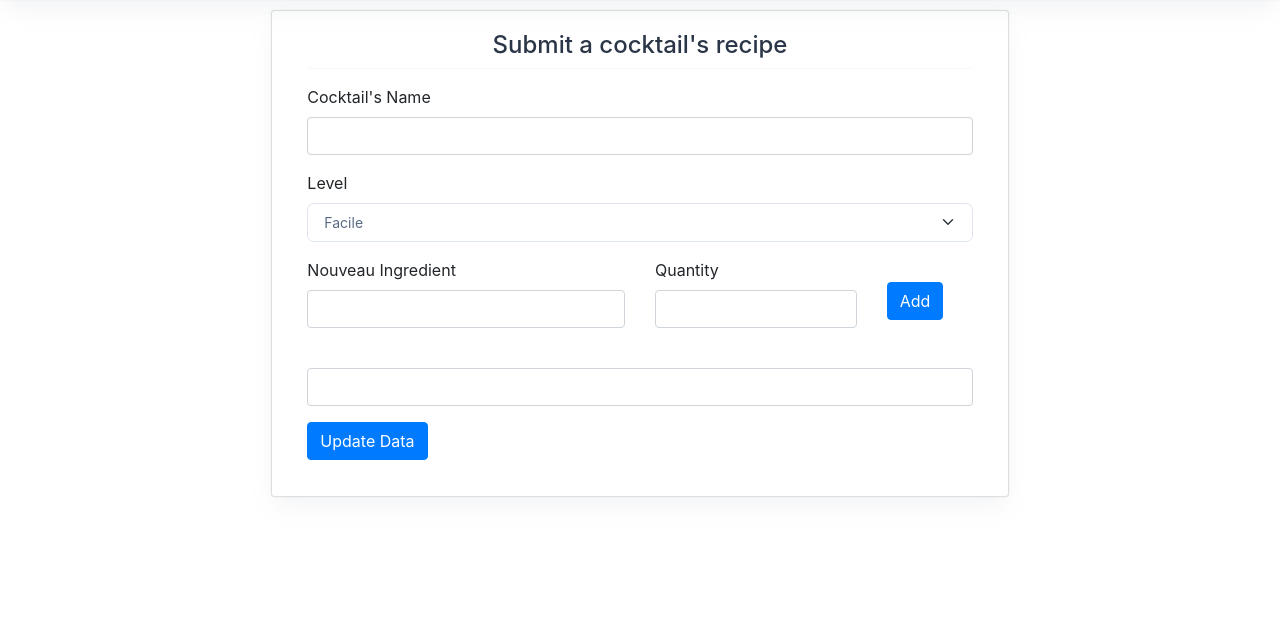
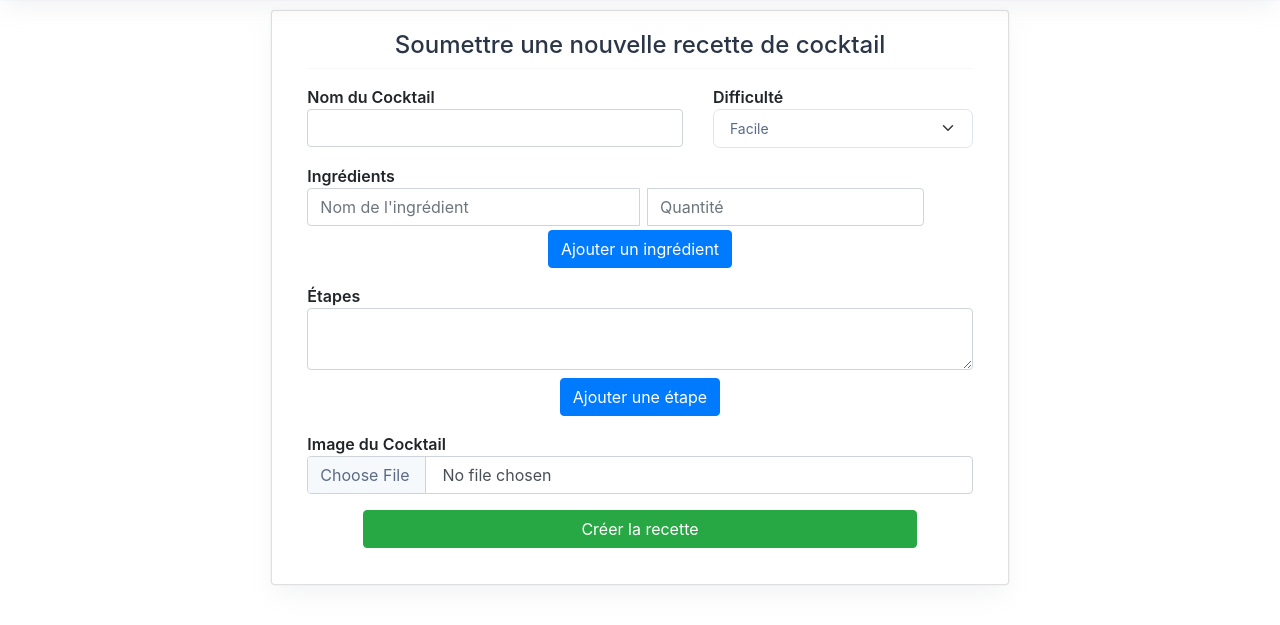
Before and after one commit to AdiyoFouad/cocktailgenius, a Flask app: page /submit_recipe in a window 1280 px wide. Shown: the part 62-687 px from the top of the page. Run offline with Flask 3, Linux system fonts and the light colour scheme; some libraries are stand-ins or nearby versions.

Commit message:
cocktail submission page

```diff
--- a/app.py
+++ b/app.py
@@ -1,6 +1,6 @@
 from flask import Flask, render_template
 from flask_jwt_extended import JWTManager
-from routes import student_blueprint, cocktail_blueprint
+from routes import student_blueprint, cocktail_blueprint, main_blueprint
 from database import db
 
 app = Flask(__name__)
@@ -13,19 +13,9 @@ jwt = JWTManager(app)
 
 
 
+app.register_blueprint(main_blueprint)
 app.register_blueprint(student_blueprint)
 app.register_blueprint(cocktail_blueprint)
-
-
-@app.route('/')
-@app.route('/home')
-def index():
-    return render_template('index.html')
-
-
-@app.route('/submit_recipe')
-def submit_recipe():
-    return render_template('submit_recipe.html', title= "Submit Recipe")
 
 
 
--- a/routes.py
+++ b/routes.py
@@ -3,6 +3,21 @@ from models import Student
 from database import db
 
 student_blueprint = Blueprint('student', __name__)
+
+
+
+main_blueprint = Blueprint('main', __name__)
+
+@main_blueprint.route('/')
+@main_blueprint.route('/home')
+def index():
+    return render_template('index.html')
+
+@main_blueprint.route('/submit_recipe')
+def submit_recipe():
+    return render_template('submit_recipe.html', title= "Submit Recipe")
+
+
 
 
 cocktail_blueprint = Blueprint('cocktail', __name__)
@@ -11,10 +26,18 @@ cocktail_blueprint = Blueprint('cocktail', __name__)
 def cocktails():
     return render_template('cocktails.html', title="Cocktails")
 
-
 @cocktail_blueprint.route('/cocktail/<int:cocktail_id>')
 def details_cocktail(cocktail_id):
     return render_template('details.html', title="Cocktail Details", cocktail = cocktail_id)
+
+@cocktail_blueprint.route('/new_cocktail', methods=['POST'])
+def new_cocktail():
+    if request.method == "POST":
+        flash("Soumission de la nouvelle recette de cocktail effectué avec succès")
+
+        return jsonify(request.form), 201
+
+        """return redirect(url_for('index'))"""
 
 
 
--- a/templates/submit_recipe.html
+++ b/templates/submit_recipe.html
@@ -1,51 +1,128 @@
 {% extends 'layouts.html' %}
 
-
 {% block content%}
-
-
-<div class="container-fluid p-2 ">
+<div class="container-fluid p-2">
     <div class="card col-md-7 m-auto">
         <div class="card-body">
-            <form action="" method="post">
-                <h4 class="text-center">Submit a cocktail's recipe</h4>
+            <form action="{{url_for('cocktail.new_cocktail')}}" id="cocktailForm" method="post">
+                <h4 class="text-center">Soumettre une nouvelle recette de cocktail</h4>
                 <hr class="mt-1">
-                <div class="form-group">
-                    <label for="name">Cocktail's Name</label>
-                    <input type="text" class="form-control" name="name"  id="" required="1">
-                </div>
-                <div class="form-group">
-                    <label for="level">Level</label>
-                    <select class="form-select" name="level" id="" placeholder="kk">
-                        <option value="Facile">Facile</option>
-                        <option value="Intermédiaire">Intermédiaire</option>
-                        <option value="Difficile">Difficile</option>
-                    </select>
-                </div>
                 <div class="row">
-                    <div class="form-group col-6">
-                        <label for="name">Nouveau Ingredient</label>
-                        <input type="text" class="form-control" name="name"  id="" required="1">
+                    <div class="form-group col-md-7">
+                        <label for="nom" class="fw-semibold mb-0">Nom du Cocktail</label>
+                        <input type="text" class="form-control" name="nom" required>
                     </div>
-                    <div class="form-group col-4">
-                        <label for="name">Quantity</label>
-                        <input type="text" class="form-control" name="name"  id="" required="1">
-                    </div>
-                    <div class="col d-flex align-items-center">
-                        <button class="btn btn-primary" type="button">Add</button>
+                    <div class="form-group col">
+                        <label for="difficulte" class="fw-semibold mb-0">Difficulté</label>
+                        <select class="form-select" name="difficulte" required>
+                            <option value="Facile">Facile</option>
+                            <option value="Intermédiaire">Intermédiaire</option>
+                            <option value="Difficile">Difficile</option>
+                        </select>
                     </div>
                 </div>
                 <div class="form-group">
-                    <label for="name"></label>
-                    <input type="text" class="form-control" name="name"  id="" required="1">
+                    <label class="fw-semibold mb-0">Ingrédients</label>
+                    <div id="ingredients">
+                        <div class="ingredient">
+                            <div class="input-group">
+                                <input type="text" class="form-control col-6 me-2" name="ingredients[]" placeholder="Nom de l'ingrédient" required>
+                                <input type="text" class="form-control col-5" name="quantites[]" placeholder="Quantité" required>
+                            </div>
+                        </div>
+                    </div>
+                    <div class="d-flex justify-content-center"><button type="button" class="btn btn-primary mt-1" id="addIngredient">Ajouter un ingrédient</button></div>
                 </div>
                 <div class="form-group">
-                    <button type="submit" class="btn btn-primary">Update Data</button>
+                    <label  class="fw-semibold mb-0">Étapes</label>
+                    <div id="etapes">
+                        <div class="etape">
+                            <textarea class="form-control" name="etapes[]" required></textarea>
+                        </div>
+                    </div>
+                    <div class="d-flex justify-content-center"><button type="button" class="btn btn-primary mt-2" id="addEtape">Ajouter une étape</button></div>
+                </div>
+                <div class="form-group">
+                    <label for="image" class="fw-semibold mb-0">Image du Cocktail</label>
+                    <input type="file" class="form-control" name="image" required accept="image/*">
+                </div>
+
+                <input type="hidden" id="ingredientsConcatenated" name="ingredients">
+                <input type="hidden" id="etapesConcatenated" name="etapes">
+                <div class="form-group">
+                    <button type="button" onclick="concatAndSubmit()" class="btn btn-success col-10 offset-1">Créer la recette</button>
                 </div>
             </form>
         </div>
     </div>
 </div>
 
+<script>
+    // JavaScript pour ajouter et supprimer des champs d'ingrédients et d'étapes
+    document.getElementById("addIngredient").addEventListener("click", function() {
+        var ingredients = document.getElementById("ingredients");
+        var ingredient = document.createElement("div");
+        ingredient.classList.add("ingredient");
+        ingredient.innerHTML = `<div class="input-group mt-1">
+                                    <input type="text" class="form-control col-6 me-2" name="ingredients[]" placeholder="Nom de l'ingrédient" required>
+                                    <input type="text" class="form-control col-5 me-2" name="quantites[]" placeholder="Quantité" required>
+                                </div>`;
+        ingredients.appendChild(ingredient);
+        if (ingredients.children.length > 1) {
+            var removeButton = document.createElement("button");
+            removeButton.type = "button";
+            removeButton.classList.add("btn", "btn-danger", "remove", "fw-bolder", "rounded");
+            removeButton.textContent = "-";
+            ingredient.querySelector(".input-group").appendChild(removeButton);
+            removeButton.addEventListener("click", function() {
+                ingredient.remove();
+            });
+        }
+    });
 
-{%endblock%}
+    document.getElementById("addEtape").addEventListener("click", function() {
+        var etapes = document.getElementById("etapes");
+        var etape = document.createElement("div");
+        etape.classList.add("etape");
+        etape.innerHTML = `<div class="input-group d-flex justify-content-between align-items-center mt-1"><textarea class="form-control col-11" name="etapes[]" required></textarea></div>`;
+        etapes.appendChild(etape);
+        if (etapes.children.length > 1) {
+            var removeButton = document.createElement("button");
+            removeButton.type = "button";
+            removeButton.classList.add("btn", "btn-danger", "remove", "fw-bolder", "rounded");
+            removeButton.textContent = "-";
+            etape.querySelector(".input-group").appendChild(removeButton);
+            removeButton.addEventListener("click", function() {
+                etape.remove();
+            });
+        }
+    });
+
+
+    function concatAndSubmit() {
+        var ingredients = document.getElementsByName("ingredients[]");
+        var quantites = document.getElementsByName("quantites[]");
+        var etapes = document.getElementsByName("etapes[]");
+
+        var ingredientsConcatenated = "";
+        var etapesConcatenated = "";
+
+        // Concaténer les valeurs des champs d'ingrédients
+        for (var i = 0; i < ingredients.length; i++) {
+            ingredientsConcatenated += ingredients[i].value + " : " + quantites[i].value + "\n";
+        }
+
+        // Concaténer les valeurs des champs d'étapes
+        for (var j = 0; j < etapes.length; j++) {
+            etapesConcatenated += etapes[j].value + "\n";
+        }
+
+        // Stocker les valeurs concaténées dans des champs cachés
+        document.getElementById("ingredientsConcatenated").value = ingredientsConcatenated;
+        document.getElementById("etapesConcatenated").value = etapesConcatenated;
+
+        // Soumettre le formulaire
+        document.getElementById("cocktailForm").submit();
+    }
+</script>
+{% endblock %}
```
